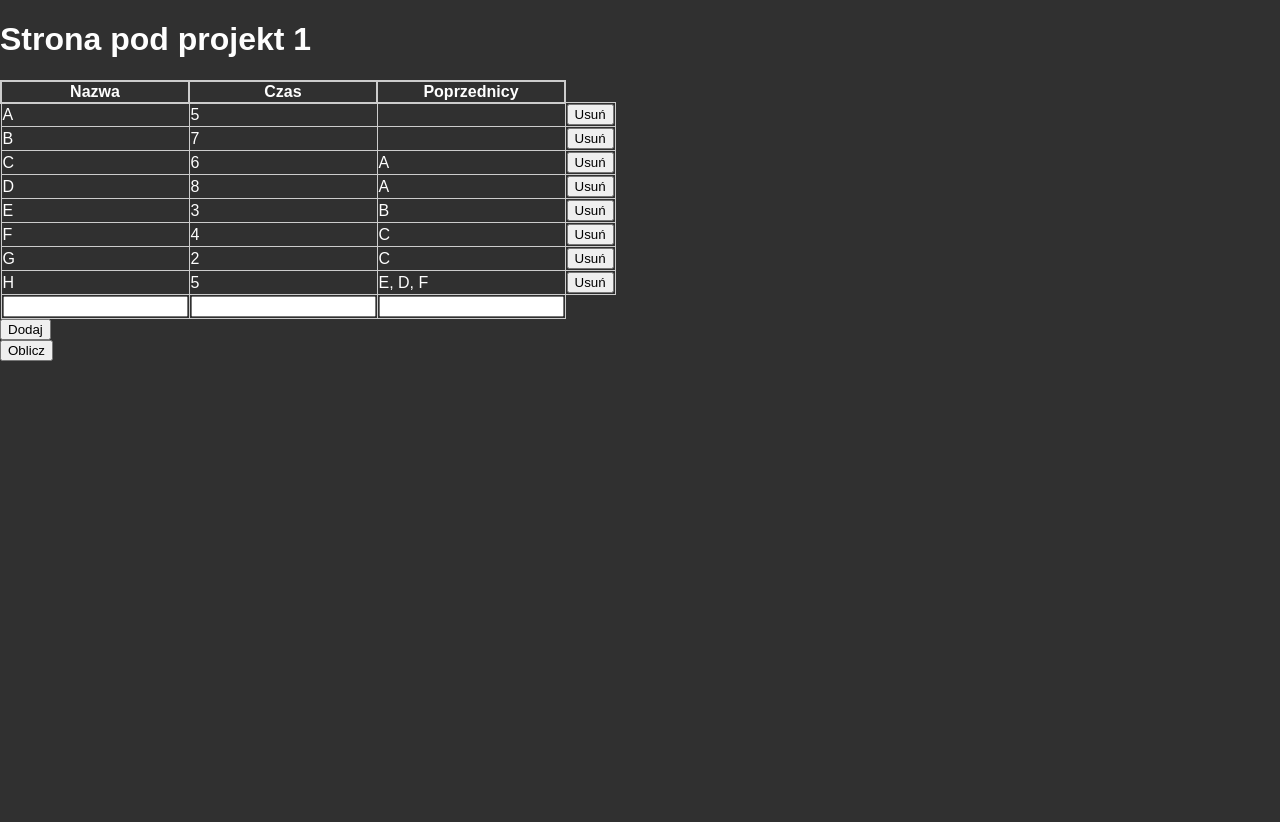
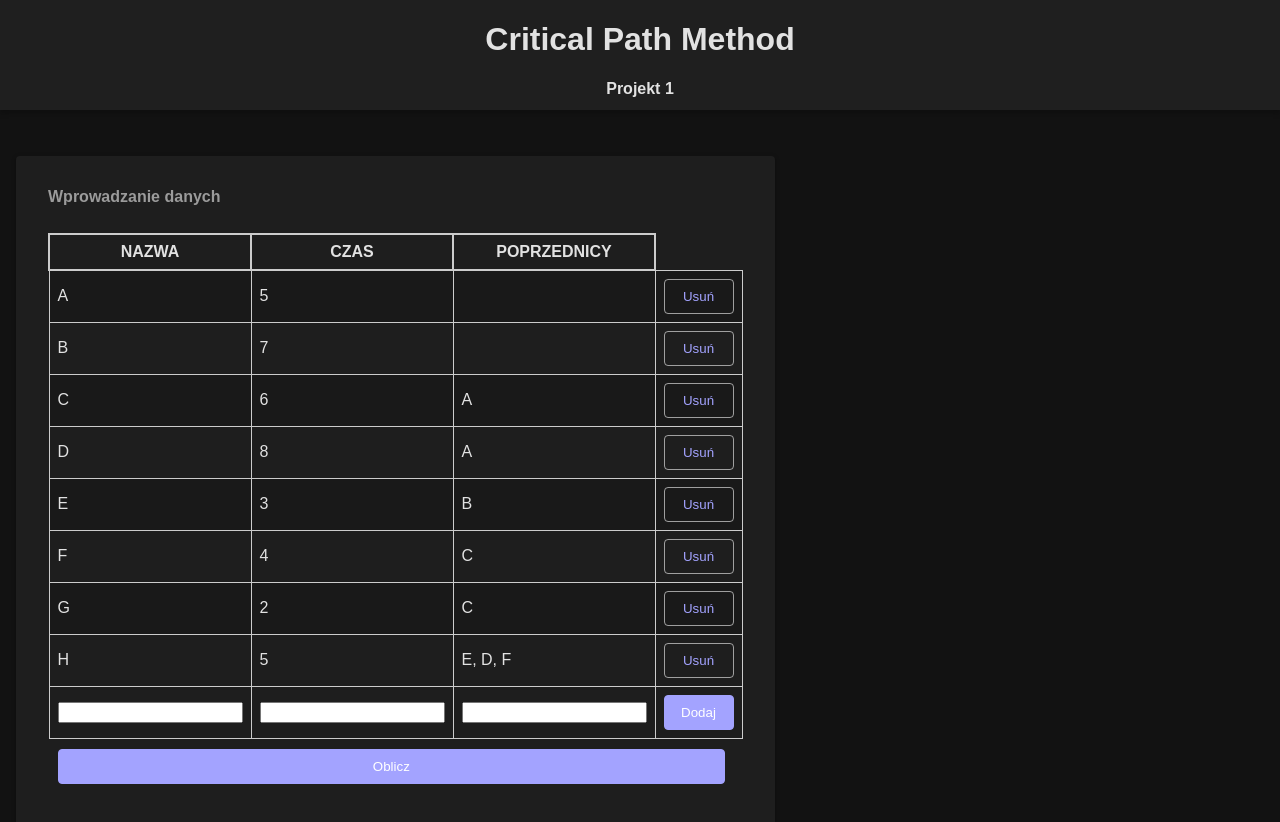
Before and after one commit to szymonborda/boil-cwp, a React (Vite) app: page /projekt1 in a window 1280 px wide. Shown: the top 822 px of the page. Before the commit the page ends 800 px from the top, so only its background shows below. Built offline with nearby package versions, Linux system fonts and the light colour scheme.

Commit message:
Add CSS and modified to material-panel style

```diff
--- a/src/index.css
+++ b/src/index.css
@@ -1,11 +1,123 @@
 body {
   margin: 0;
   font-family: Arial, Helvetica, sans-serif;
-  background-color: #303030;
-  color: #fefefe;
+  background-color: #121212;
+  color: #e2e2e2;
 }
 
 a {
   color: lightblue;
   text-decoration: none;
 }
+
+.title {
+  color: #9b9b9b;
+  font-weight: 700;
+  margin-bottom: 27px;
+}
+
+.header {
+  background-color: #1f1f1f;
+  display: flex;
+  /*justify-content: center;*/
+  align-items: center;
+  flex-direction: column;
+  height: 110px;
+  margin-bottom: 30px;
+  box-shadow: 0 4px 5px 0 rgba(0, 0, 0, 0.20);
+}
+
+.header>h4 {
+  margin-top: 0;
+}
+
+.panelContainer {
+  padding: 8px;
+  display: flex;
+  flex-wrap: wrap;
+}
+
+.panel {
+  background-color: #1e1e1e;
+  border-radius: 4px;
+  padding: 32px;
+  margin: 8px;
+  /*width: auto;*/
+  box-sizing: border-box;
+  /*display: flex;
+  justify-content: center;*/
+  max-width: 1000px;
+  box-shadow: 0 2px 2px 0 rgba(0, 0, 0, 0.20),
+    0 3px 1px -2px rgba(0, 0, 0, 0.20),
+    0 1px 5px 0 rgba(0, 0, 0, 0.20);
+  transition: all .3s;
+}
+
+.panel>div {
+  /*box-sizing: border-box;*/
+  overflow-x: auto;
+}
+
+.panel>div>div::-webkit-scrollbar-thumb {
+  background-color: #a2a2a2;
+}
+
+.panel>div>div::-webkit-scrollbar-thumb:hover {
+  background-color: #969696;
+}
+
+svg:has(g.calendar) {
+  display: none;
+}
+
+tbody {
+  border-collapse: collapse;
+}
+
+tbody tr:nth-child(odd) {
+  background-color: #191919;
+}
+
+th {
+  text-transform: uppercase;
+}
+
+th,
+td {
+  padding: 8px;
+}
+
+button.buttonOutlined,
+button.buttonFilled {
+  border-radius: 4px;
+  padding: 9px 16px;
+  cursor: pointer;
+  transition: all .3s ease-in-out;
+}
+
+button.buttonOutlined {
+  color: #a3a3ff;
+  border: 1px solid #e2e2e2a9;
+  background-color: rgba(0, 0, 0, 0.0);
+
+  min-width: 70px;
+}
+
+button.buttonOutlined:hover {
+  color: white;
+  border: 1px solid #a3a3ff;
+  background-color: #a3a3ff;
+}
+
+button.buttonFilled {
+  min-width: 70px;
+  color: white;
+  border: 1px solid #a3a3ff;
+  background-color: #a3a3ff;
+}
+
+button.buttonFilled:hover {
+  color: white;
+  border: 1px solid #7f7fc7;
+  background-color: #7f7fc7;
+}
--- a/src/pages/Projekt1/ActionInput.tsx
+++ b/src/pages/Projekt1/ActionInput.tsx
@@ -63,7 +63,7 @@ export default function ActionInput({
               <td>{action.name}</td>
               <td>{action.time}</td>
               <td>{action.predecessors.join(', ')}</td>
-              <td><button onClick={() => removeAction(action.name)} type="button">Usuń</button></td>
+              <td><button onClick={() => removeAction(action.name)} type="button" className="buttonOutlined">Usuń</button></td>
             </tr>
           )) }
         </tbody>
@@ -72,10 +72,10 @@ export default function ActionInput({
             <td><input type="text" ref={nameRef} /></td>
             <td><input type="number" ref={timeRef} /></td>
             <td><input type="text" ref={predecessorsRef} /></td>
+            <td><button onClick={addAction} type="button" className="buttonFilled">Dodaj</button></td>
           </tr>
         </tfoot>
       </table>
-      <button onClick={addAction} type="button">Dodaj</button>
     </div>
   );
 }
--- a/src/pages/Projekt1/ActionOutput.tsx
+++ b/src/pages/Projekt1/ActionOutput.tsx
@@ -7,7 +7,7 @@ interface ActionOutputProps {
 
 const getCriticalLabel = (isCritical: boolean | undefined) => {
   if (isCritical === undefined) return '';
-  return isCritical ? 'Tak' : 'Nie';
+  return isCritical ? '✔️' : '❌';
 };
 
 export default function ActionOutput({
@@ -20,10 +20,10 @@ export default function ActionOutput({
           <tr>
             <th>Czynność</th>
             <th>Czas trwania</th>
-            <th>ES</th>
-            <th>EF</th>
-            <th>LS</th>
-            <th>LF</th>
+            <th title="EARLY START">ES</th>
+            <th title="EARLY FINISH">EF</th>
+            <th title="LATE START">LS</th>
+            <th title="LATE FINISH">LF</th>
             <th>Rezerwa</th>
             <th>Czynność krytyczna</th>
           </tr>
--- a/src/pages/Projekt1/Gantt.tsx
+++ b/src/pages/Projekt1/Gantt.tsx
@@ -22,6 +22,7 @@ function Gantt({ actions }: GanttProps) {
   return (
     <GanttTaskReact
       tasks={tasks}
+      listCellWidth=""
     />
   );
 }
--- a/src/pages/Projekt1/Projekt1.tsx
+++ b/src/pages/Projekt1/Projekt1.tsx
@@ -15,15 +15,24 @@ function Projekt1() {
   };
   return (
     <div className="projekt1">
-      <h1>Strona pod projekt 1</h1>
-      <ActionInput actions={actions} setActions={setActions} setIsCalculated={setIsCalculated} />
-      <button onClick={calculate} type="button">Oblicz</button>
-      {isCalculated ? (
-        <>
-          <ActionOutput actions={actions} />
-          <Gantt actions={actions} />
-        </>
-      ) : null}
+      <div className="header">
+        <h1>Critical Path Method</h1>
+        <h4>Projekt 1</h4>
+      </div>
+      <div className="panelContainer">
+        <div className="panel">
+          <div className="title">Wprowadzanie danych</div>
+          <ActionInput actions={actions} setActions={setActions} setIsCalculated={setIsCalculated} />
+          <button onClick={calculate} type="button" className="buttonFilled" style={{width: '96%', margin: '10px'}}>Oblicz</button>
+        </div>
+
+        {isCalculated ? (
+          <>
+            <div className="panel"><div className="title">Obliczenia</div><ActionOutput actions={actions} /></div>
+            <div className="panel"><div className="title">Wykres Gantt'a</div><Gantt actions={actions} /></div>
+          </>
+        ) : null}
+      </div>
     </div>
   );
 }
```
